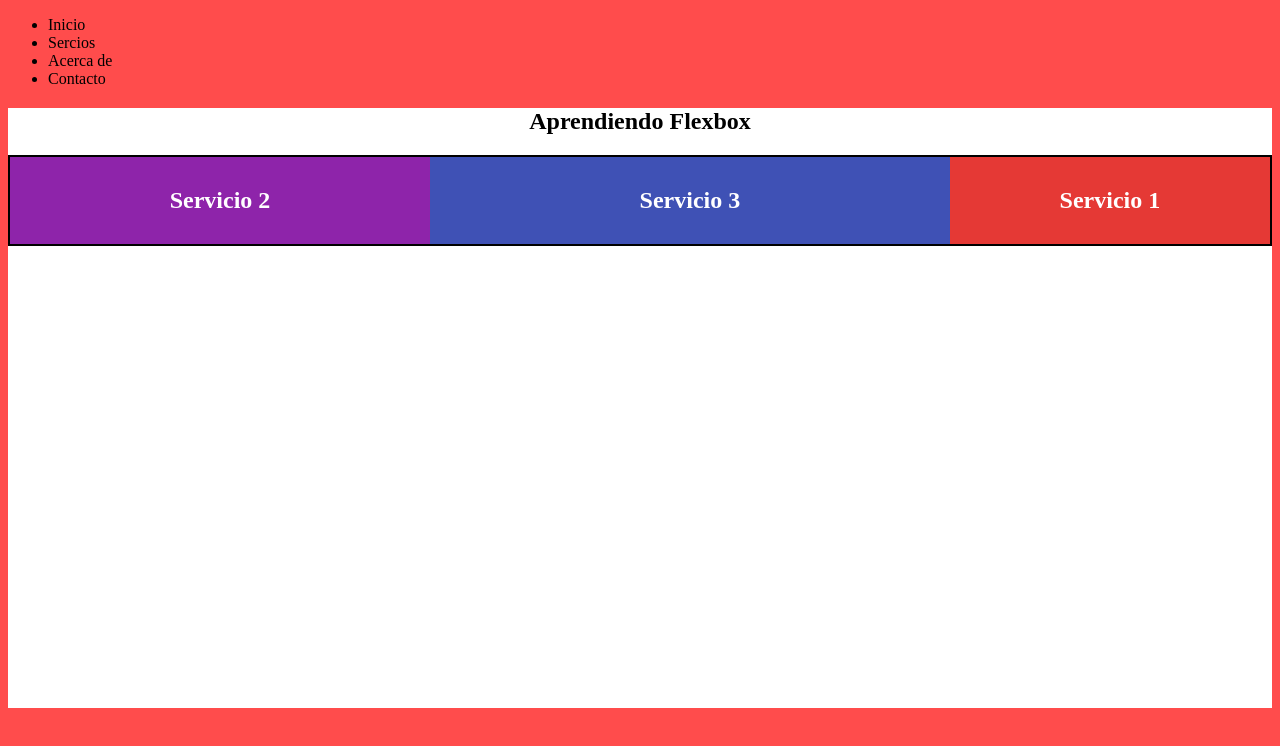
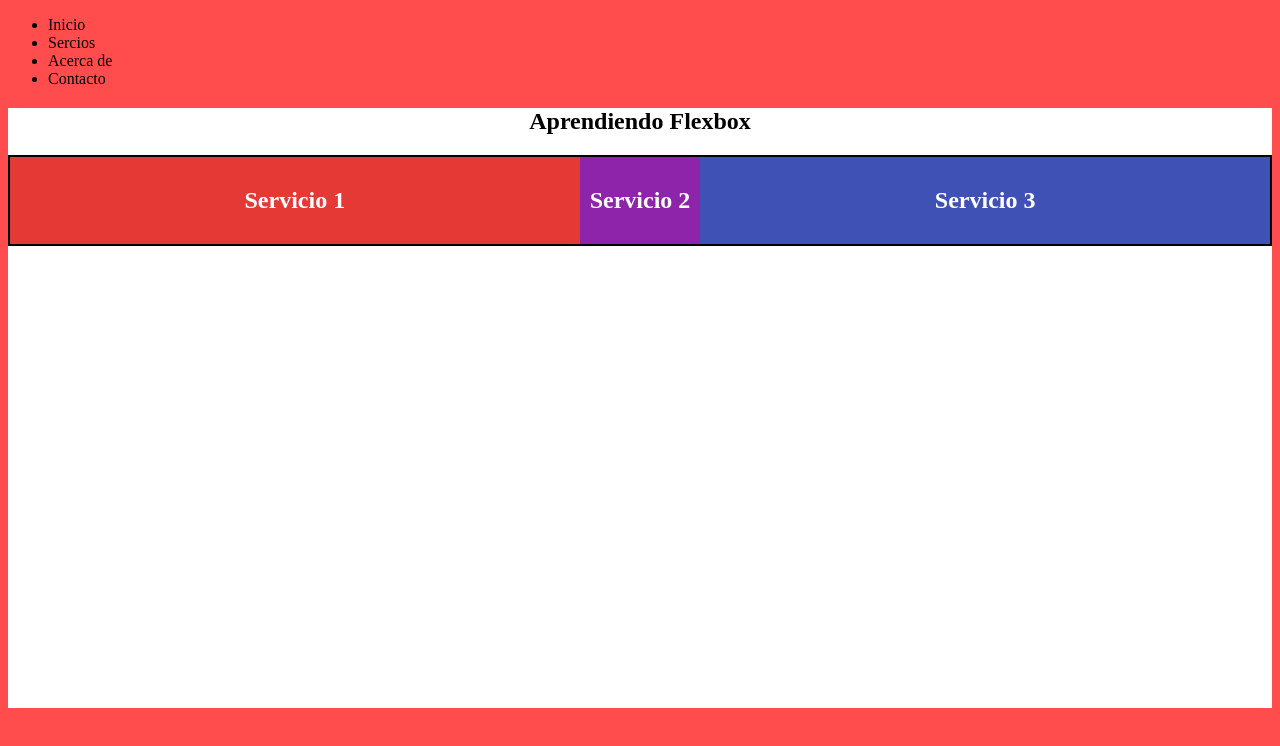
Before and after one commit to Avimael95/Curso-Flebox, a plain HTML site: page index.html in a window 1280 px wide. Drawn offline with Linux system fonts and the light colour scheme.

Commit message:
Se hace uso del flex-shrink

```diff
--- a/css/style.css
+++ b/css/style.css
@@ -40,16 +40,14 @@ article{
 
 .servicio:nth-child(1){
   background-color:#E53935;
-    order: 3;
     flex-grow: 2;
 }
 .servicio:nth-child(2){
     background-color: #8E24AA;
-    order: -1;
-    flex-grow: 3;
+    flex-grow: 0;
+    flex-shrink: 0;
 }
 .servicio:nth-child(3){
     background-color:#3F51B5;
-    order: 2;
-    flex-grow: 4;
+    flex-grow: 2;
 }
```
